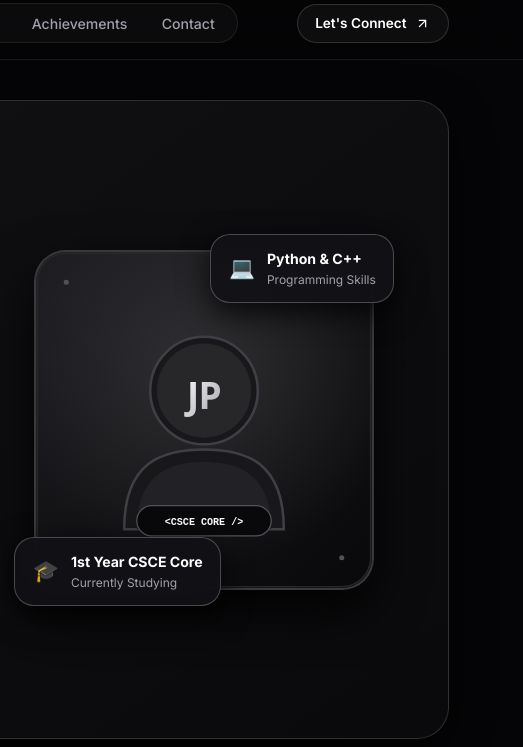
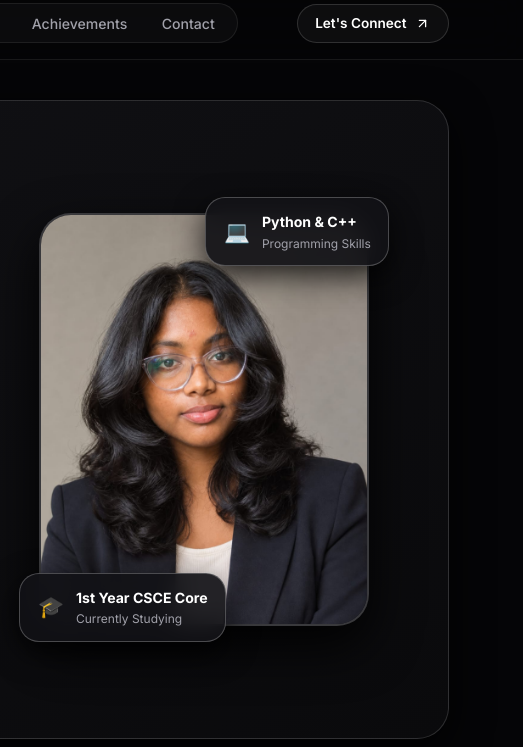
Before and after one commit to Jaiwanth25/demo-portfolio-jaya, a website: page index.html in a window 1280 px wide. Shown: the part 53-800 px from the top of the page, 757-1280 px from the left. Drawn offline with Linux system fonts and the light colour scheme.

Commit message:
feat: add user profile picture to hero section and refine framing

```diff
--- a/index.html
+++ b/index.html
@@ -187,10 +187,10 @@
               <div class="profile-card-wrapper">
                 <div class="profile-image-container curved-box">
                   <img
-                    src="assets/profile.jpg"
+                    src="assets/profile.png"
                     alt="Jayashree P - 1st Year CSCE Core Student &amp; Aspiring Developer"
                     class="profile-photo"
-                    onerror="this.onerror=null; this.src='assets/profile-placeholder.svg';"
+                    onerror="this.onerror=null; this.src='assets/profile.jpg';"
                   >
                   <div class="image-overlay-glow" aria-hidden="true"></div>
                 </div>
--- a/styles.css
+++ b/styles.css
@@ -3,7 +3,6 @@
    Theme: Classy Black and White / Monochrome with Curved Boxes
    ========================================================================== */
 
-/* --- CSS Variables --- */
 :root {
   --bg-black: #050507;
   --bg-canvas: #09090b;
@@ -41,7 +40,6 @@
   --trans-slow: 500ms cubic-bezier(0.16, 1, 0.3, 1);
 }
 
-/* --- Base & Reset --- */
 *, *::before, *::after {
   box-sizing: border-box;
   margin: 0;
@@ -93,7 +91,6 @@ ul, ol {
   list-style: none;
 }
 
-/* --- Utilities --- */
 .container {
   width: 100%;
   max-width: 1180px;
@@ -109,7 +106,6 @@ ul, ol {
   position: relative;
 }
 
-/* --- Curved Aesthetics --- */
 .curved-card {
   background: var(--bg-card);
   border: 1px solid var(--border-subtle);
@@ -153,7 +149,6 @@ ul, ol {
   border-radius: var(--radius-full);
 }
 
-/* Top Progress Bar */
 .scroll-progress-bar {
   position: fixed;
   top: 0;
@@ -165,7 +160,6 @@ ul, ol {
   transition: width 0.1s linear;
 }
 
-/* Announcement Bar */
 .top-announcement {
   background: #0b0b0e;
   border-bottom: 1px solid var(--border-subtle);
@@ -199,7 +193,6 @@ ul, ol {
   50% { opacity: 0.4; transform: scale(0.85); }
 }
 
-/* --- Header & Navigation --- */
 .sticky-nav {
   position: sticky;
   top: 0;
@@ -306,7 +299,6 @@ ul, ol {
   gap: 0.75rem;
 }
 
-/* --- Buttons --- */
 .btn {
   display: inline-flex;
   align-items: center;
@@ -375,7 +367,6 @@ ul, ol {
   width: 100%;
 }
 
-/* Mobile Nav */
 .mobile-menu-btn {
   display: none;
   flex-direction: column;
@@ -488,7 +479,6 @@ ul, ol {
   border-radius: var(--radius-md);
 }
 
-/* --- Section Headers --- */
 .section-header {
   text-align: center;
   max-width: 760px;
@@ -518,7 +508,7 @@ ul, ol {
   line-height: 1.6;
 }
 
-/* --- SECTION 1: HERO --- */
+/* Hero Section */
 .hero-section {
   padding-top: 2.5rem;
   padding-bottom: 4.5rem;
@@ -647,7 +637,7 @@ ul, ol {
   font-size: 0.82rem;
 }
 
-/* Profile Visual */
+/* Profile Photo Framing */
 .hero-visual-block {
   display: flex;
   justify-content: center;
@@ -656,12 +646,12 @@ ul, ol {
 .profile-card-wrapper {
   position: relative;
   width: 100%;
-  max-width: 340px;
+  max-width: 330px;
 }
 
 .profile-image-container {
   width: 100%;
-  aspect-ratio: 1 / 1;
+  aspect-ratio: 4 / 5;
   background: #18181c;
   border: 2px solid var(--border-medium);
   border-radius: var(--radius-xl);
@@ -674,14 +664,14 @@ ul, ol {
 .profile-image-container:hover {
   border-color: #ffffff;
   transform: translateY(-4px);
-  box-shadow: 0 25px 60px rgba(0, 0, 0, 0.95), 0 0 30px rgba(255, 255, 255, 0.1);
+  box-shadow: 0 25px 60px rgba(0, 0, 0, 0.95), 0 0 30px rgba(255, 255, 255, 0.12);
 }
 
 .profile-photo {
   width: 100%;
   height: 100%;
   object-fit: cover;
-  object-position: center;
+  object-position: center 15%;
   display: block;
 }
 
@@ -736,7 +726,7 @@ ul, ol {
   color: var(--text-muted);
 }
 
-/* --- SECTION 2: ABOUT ME --- */
+/* About Me */
 .about-grid {
   display: grid;
   grid-template-columns: 1.15fr 0.85fr;
@@ -905,7 +895,7 @@ ul, ol {
   line-height: 1.5;
 }
 
-/* --- SECTION 3: SKILLS --- */
+/* Skills */
 .skills-grid {
   display: grid;
   grid-template-columns: repeat(3, 1fr);
@@ -1008,7 +998,7 @@ ul, ol {
   color: var(--text-muted);
 }
 
-/* --- SECTION 4: PROJECTS --- */
+/* Projects */
 .building-hero-card {
   background: linear-gradient(135deg, #121216 0%, #0d0d10 100%);
   border: 1.5px solid var(--border-strong);
@@ -1169,7 +1159,7 @@ ul, ol {
   gap: 0.75rem;
 }
 
-/* --- SECTION 5: EDUCATION --- */
+/* Education */
 .education-grid {
   display: grid;
   grid-template-columns: repeat(2, 1fr);
@@ -1264,7 +1254,7 @@ ul, ol {
   flex-shrink: 0;
 }
 
-/* --- SECTION 6: ACHIEVEMENTS --- */
+/* Achievements */
 .achievements-grid {
   display: grid;
   grid-template-columns: repeat(2, 1fr);
@@ -1338,7 +1328,7 @@ ul, ol {
   font-size: 0.8rem;
 }
 
-/* --- SECTION 7: CONTACT --- */
+/* Contact */
 .contact-grid {
   display: grid;
   grid-template-columns: 0.95fr 1.05fr;
@@ -1428,7 +1418,6 @@ ul, ol {
   flex-shrink: 0;
 }
 
-/* Contact Form */
 .form-header {
   margin-bottom: 1.5rem;
 }
@@ -1577,7 +1566,7 @@ ul, ol {
   max-width: 380px;
 }
 
-/* --- FOOTER --- */
+/* Footer */
 .footer {
   padding-top: 3rem;
   padding-bottom: 3.5rem;
@@ -1698,7 +1687,7 @@ ul, ol {
   font-weight: 600;
 }
 
-/* --- Toast Notification --- */
+/* Toast */
 .toast-notification {
   position: fixed;
   bottom: 2rem;
@@ -1731,7 +1720,7 @@ ul, ol {
   color: #ffffff;
 }
 
-/* --- Scroll Reveal Animations --- */
+/* Scroll Reveal */
 .reveal-up {
   opacity: 0;
   transform: translateY(30px);
@@ -1743,7 +1732,7 @@ ul, ol {
   transform: translateY(0);
 }
 
-/* --- Responsive Media Queries --- */
+/* Responsive Media Queries */
 @media (max-width: 1024px) {
   .hero-grid {
     grid-template-columns: 1fr;
```
Also changed, not shown: assets/profile.jpg (added), assets/profile.png (added).
